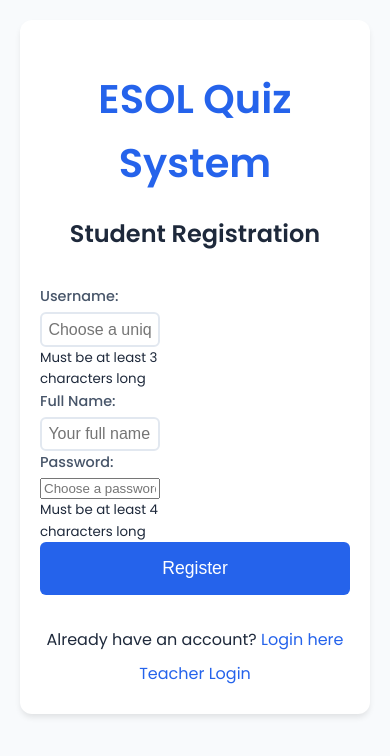
After one commit to marlanamc/ESOL_LMS, a Flask app: page /student/register in a window 390 px wide. The commit adds this page. Shown: the top 756 px of the page. Run offline with Flask 3, Linux system fonts and the light colour scheme.

Commit message:
Complete ESOL Quiz System with student authentication, CSV download, and teacher tools
- Add student authentication system to prevent duplicates and cheating
- Implement secure password hashing and session management
- Add student registration and login pages
- Update quiz flow to use authenticated students
- Add CSV download functionality to teacher dashboard
- Implement teacher password reset feature for students
- Improve error handling and user feedback throughout
- Add detailed score display (X out of Y correct)
- Polish UI with better styling and responsiveness
- Add comprehensive documentation and deployment checklist
- Create requirements.txt for dependency management
- Add deployment script for PythonAnywhere

```diff
--- a/app.py
+++ b/app.py
@@ -1,9 +1,12 @@
-from flask import Flask, render_template, request, redirect, url_for, session, flash
+from flask import Flask, render_template, request, redirect, url_for, session, flash, send_file
 from functools import wraps
 import pandas as pd
 from datetime import datetime
 import json
 import os
+import io
+import hashlib
+import secrets
 
 app = Flask(__name__)
 app.secret_key = os.urandom(24)
@@ -23,6 +26,45 @@ def load_quizzes():
 
 WEEKLY_QUIZZES = load_quizzes()
 
+def load_students():
+    """Load student data from JSON file"""
+    file_path = os.path.join(os.path.dirname(__file__), 'students.json')
+    try:
+        with open(file_path, 'r') as f:
+            return json.load(f)
+    except FileNotFoundError:
+        return {}
+    except json.JSONDecodeError:
+        return {}
+
+def save_students(students):
+    """Save student data to JSON file"""
+    file_path = os.path.join(os.path.dirname(__file__), 'students.json')
+    with open(file_path, 'w') as f:
+        json.dump(students, f, indent=2)
+
+def hash_password(password):
+    """Hash password with salt"""
+    salt = secrets.token_hex(16)
+    return hashlib.pbkdf2_hmac('sha256', password.encode(), salt.encode(), 100000).hex() + ':' + salt
+
+def verify_password(stored_password, provided_password):
+    """Verify password against stored hash"""
+    try:
+        password_hash, salt = stored_password.split(':')
+        return password_hash == hashlib.pbkdf2_hmac('sha256', provided_password.encode(), salt.encode(), 100000).hex()
+    except ValueError:
+        return False
+
+def student_required(f):
+    """Decorator to require student login"""
+    @wraps(f)
+    def decorated_function(*args, **kwargs):
+        if not session.get('student_id'):
+            return redirect(url_for('student_login'))
+        return f(*args, **kwargs)
+    return decorated_function
+
 def teacher_required(f):
     @wraps(f)
     def decorated_function(*args, **kwargs):
@@ -33,6 +75,10 @@ def teacher_required(f):
 
 @app.route('/')
 def index():
+    # Check if student is logged in
+    if not session.get('student_id'):
+        return redirect(url_for('student_login'))
+
     # Format the due dates
     print("Rendering quiz list")
     formatted_quizzes = {}
@@ -43,34 +89,52 @@ def index():
             'due_date': formatted_due_date,
             'verbs': data['verbs']
         }
-    return render_template('quiz_list.html', quizzes=formatted_quizzes)
+
+    # Get student name for display
+    students = load_students()
+    student_name = students.get(session['student_id'], {}).get('name', 'Student')
+
+    return render_template('quiz_list.html', quizzes=formatted_quizzes, student_name=student_name)
 
 @app.route('/quiz/<week>')
+@student_required
 def take_quiz(week):
     if week in WEEKLY_QUIZZES:
         quiz_data = WEEKLY_QUIZZES[week]
         # Parse and format the due date
         due_date = datetime.strptime(quiz_data['due_date'], '%Y-%m-%d')
         formatted_due_date = due_date.strftime('%B %d, %Y')
+
+        # Get student name
+        students = load_students()
+        student_name = students.get(session['student_id'], {}).get('name', 'Student')
+
         return render_template('index.html',
                              week=week,
                              due_date=formatted_due_date,
-                             verbs=quiz_data['verbs'])
+                             verbs=quiz_data['verbs'],
+                             student_name=student_name)
     return redirect(url_for('index'))
 
 @app.route('/submit', methods=['POST'])
+@student_required
 def submit():
-    student_name = request.form['student_name'].strip()
     week = request.form.get('week')  # Get the week from the form
 
     # Make sure we're using the correct week's quiz data
     if week not in WEEKLY_QUIZZES:
+        flash('Invalid quiz week selected.')
         return redirect(url_for('index'))
+
+    # Get student name from session
+    students = load_students()
+    student_name = students.get(session['student_id'], {}).get('name', 'Student')
 
     verbs = WEEKLY_QUIZZES[week]['verbs']  # Get the verbs for this specific week
 
     score = 0
     results = []
+    total_questions = len(verbs) * 5
 
     for verb in verbs:
         verb_results = {'verb': verb, 'answers': [], 'correct': []}
@@ -86,19 +150,20 @@ def submit():
 
         results.append(verb_results)
 
-    final_score = (score / (len(verbs) * 5)) * 100
+    final_score = (score / total_questions) * 100 if total_questions > 0 else 0
 
     # Save to CSV
     try:
         df = pd.read_csv('quiz_results.csv')
     except FileNotFoundError:
-        df = pd.DataFrame(columns=['Date', 'Student', 'Score', 'Week'])
+        df = pd.DataFrame(columns=['Date', 'Student', 'Score', 'Week', 'Student_ID'])
 
     new_row = {
         'Date': datetime.now().strftime("%Y-%m-%d %H:%M"),
         'Student': student_name,
         'Score': final_score,
-        'Week': week
+        'Week': week,
+        'Student_ID': session['student_id']
     }
     df = pd.concat([df, pd.DataFrame([new_row])], ignore_index=True)
     df.to_csv('quiz_results.csv', index=False)
@@ -107,7 +172,70 @@ def submit():
                          results=results,
                          score=final_score,
                          student_name=student_name,
-                         week=week)
+                         week=week,
+                         total_questions=total_questions,
+                         correct_answers=score)
+
+@app.route('/student/register', methods=['GET', 'POST'])
+def student_register():
+    if request.method == 'POST':
+        username = request.form['username'].strip().lower()
+        password = request.form['password']
+        name = request.form['name'].strip()
+
+        if not username or not password or not name:
+            flash('All fields are required')
+            return render_template('student_register.html')
+
+        if len(username) < 3:
+            flash('Username must be at least 3 characters long')
+            return render_template('student_register.html')
+
+        if len(password) < 4:
+            flash('Password must be at least 4 characters long')
+            return render_template('student_register.html')
+
+        students = load_students()
+
+        if username in students:
+            flash('Username already exists')
+            return render_template('student_register.html')
+
+        # Create new student
+        students[username] = {
+            'name': name,
+            'password': hash_password(password),
+            'created': datetime.now().strftime("%Y-%m-%d %H:%M")
+        }
+
+        save_students(students)
+        flash('Registration successful! Please log in.')
+        return redirect(url_for('student_login'))
+
+    return render_template('student_register.html')
+
+@app.route('/student/login', methods=['GET', 'POST'])
+def student_login():
+    if request.method == 'POST':
+        username = request.form['username'].strip().lower()
+        password = request.form['password']
+
+        students = load_students()
+
+        if username in students and verify_password(students[username]['password'], password):
+            session['student_id'] = username
+            flash('Login successful!')
+            return redirect(url_for('index'))
+        else:
+            flash('Invalid username or password')
+
+    return render_template('student_login.html')
+
+@app.route('/student/logout')
+def student_logout():
+    session.pop('student_id', None)
+    flash('You have been logged out')
+    return redirect(url_for('student_login'))
 
 @app.route('/teacher/login', methods=['GET', 'POST'])
 def teacher_login():
@@ -172,5 +300,65 @@ def teacher_dashboard():
         return render_template('teacher_dashboard.html',
                              error="No quiz results found yet.")
 
+@app.route('/teacher/download_csv')
+@teacher_required
+def download_csv():
+    try:
+        df = pd.read_csv('quiz_results.csv')
+        selected_week = request.args.get('week', 'all')
+
+        # Filter by week if one is selected
+        if selected_week != 'all':
+            filtered_df = df[df['Week'] == selected_week]
+            filename = f'quiz_results_{selected_week.replace(" ", "_")}.csv'
+        else:
+            filtered_df = df
+            filename = 'quiz_results_all_weeks.csv'
+
+        # Create CSV in memory
+        output = io.StringIO()
+        filtered_df.to_csv(output, index=False)
+        output.seek(0)
+
+        # Create BytesIO object for sending
+        mem = io.BytesIO()
+        mem.write(output.getvalue().encode('utf-8'))
+        mem.seek(0)
+
+        return send_file(
+            mem,
+            as_attachment=True,
+            download_name=filename,
+            mimetype='text/csv'
+        )
+    except FileNotFoundError:
+        flash('No quiz results found to download.')
+        return redirect(url_for('teacher_dashboard'))
+
+@app.route('/teacher/reset_password', methods=['POST'])
+@teacher_required
+def reset_student_password():
+    username = request.form['username'].strip().lower()
+    new_password = request.form['new_password']
+
+    if not username or not new_password:
+        flash('Both username and password are required.')
+        return redirect(url_for('teacher_dashboard'))
+
+    if len(new_password) < 4:
+        flash('Password must be at least 4 characters long.')
+        return redirect(url_for('teacher_dashboard'))
+
+    students = load_students()
+
+    if username in students:
+        students[username]['password'] = hash_password(new_password)
+        save_students(students)
+        flash(f'Password reset successfully for {username}')
+    else:
+        flash('Student not found.')
+
+    return redirect(url_for('teacher_dashboard'))
+
 if __name__ == '__main__':
     app
--- a/static/style.css
+++ b/static/style.css
@@ -61,26 +61,47 @@ h1 {
     padding-left: 1.5rem;
 }
 
-.name-input {
+.student-info {
     margin-bottom: 2rem;
-    max-width: 300px;
-    margin-left: auto;
-    margin-right: auto;
+    padding: 1rem;
+    background-color: #f8fafc;
+    border-radius: 8px;
+    text-align: center;
+    border: 1px solid #e2e8f0;
 }
 
-.name-input label {
-    display: block;
-    font-weight: 500;
-    margin-bottom: 0.5rem;
+.student-info p {
+    margin: 0;
+    font-size: 1.1rem;
+    color: var(--text-color);
+}
+
+.auth-links {
+    text-align: center;
+    margin-top: 2rem;
+}
+
+.auth-links p {
+    margin: 0.5rem 0;
+}
+
+.auth-links a {
+    color: var(--primary-color);
+    text-decoration: none;
+}
+
+.auth-links a:hover {
+    text-decoration: underline;
+}
+
+.student-controls {
+    margin-top: 1rem;
     text-align: center;
 }
 
-.name-input input {
-    width: 100%;
-    padding: 0.75rem;
-    border: 2px solid #e2e8f0;
-    border-radius: 6px;
-    font-size: 1rem;
+.alert-info {
+    background-color: #dbeafe;
+    color: #1e40af;
 }
 
 .verb-section {
--- a/templates/index.html
+++ b/templates/index.html
@@ -15,9 +15,8 @@
         <form action="{{ url_for('submit') }}" method="post">
             <input type="hidden" name="week" value="{{ week }}">
 
-            <div class="name-input">
-                <label for="student_name">Student Name:</label>
-                <input type="text" id="student_name" name="student_name" required>
+            <div class="student-info">
+                <p><strong>Student:</strong> {{ student_name }}</p>
             </div>
 
             <div class="instructions">
--- a/templates/quiz_list.html
+++ b/templates/quiz_list.html
@@ -10,7 +10,10 @@
         <header>
             <h1>Marlie's ESOL 3B Class</h1>
             <h2>Irregular Verb Quizzes</h2>
-            <p class="subtitle">Select a quiz to begin</p>
+            <p class="subtitle">Welcome, {{ student_name }}! Select a quiz to begin</p>
+            <div class="student-controls">
+                <a href="{{ url_for('student_logout') }}" class="logout-button">Logout</a>
+            </div>
         </header>
 
         <div class="quiz-list">
--- a/templates/results.html
+++ b/templates/results.html
@@ -11,6 +11,7 @@
             <h1>Quiz Results</h1>
             <div class="score-banner {% if score >= 80 %}high-score{% elif score >= 60 %}medium-score{% else %}low-score{% endif %}">
                 <h2>{{ student_name }}'s Score: {{ "%.1f"|format(score) }}%</h2>
+                <p class="score-detail">{{ correct_answers }} out of {{ total_questions }} correct</p>
             </div>
         </header>
 
--- /dev/null
+++ b/templates/student_register.html
@@ -0,0 +1,47 @@
+<!DOCTYPE html>
+<html>
+<head>
+    <title>Student Registration - ESOL Quiz System</title>
+    <link rel="stylesheet" href="{{ url_for('static', filename='style.css') }}">
+    <link href="https://fonts.googleapis.com/css2?family=Poppins:wght@400;500;600&display=swap" rel="stylesheet">
+</head>
+<body>
+    <div class="container">
+        <header>
+            <h1>ESOL Quiz System</h1>
+            <h2>Student Registration</h2>
+        </header>
+
+        {% with messages = get_flashed_messages() %}
+            {% if messages %}
+                {% for message in messages %}
+                    <div class="alert alert-error">{{ message }}</div>
+                {% endfor %}
+            {% endif %}
+        {% endwith %}
+
+        <form method="POST" class="login-form">
+            <div class="form-group">
+                <label for="username">Username:</label>
+                <input type="text" id="username" name="username" required placeholder="Choose a unique username">
+                <small>Must be at least 3 characters long</small>
+            </div>
+            <div class="form-group">
+                <label for="name">Full Name:</label>
+                <input type="text" id="name" name="name" required placeholder="Your full name">
+            </div>
+            <div class="form-group">
+                <label for="password">Password:</label>
+                <input type="password" id="password" name="password" required placeholder="Choose a password">
+                <small>Must be at least 4 characters long</small>
+            </div>
+            <button type="submit">Register</button>
+        </form>
+
+        <div class="auth-links">
+            <p>Already have an account? <a href="{{ url_for('student_login') }}">Login here</a></p>
+            <p><a href="{{ url_for('teacher_login') }}">Teacher Login</a></p>
+        </div>
+    </div>
+</body>
+</html>
```
Also changed, not shown: other parts of static/style.css (+49 -0 lines), DEPLOYMENT_CHECKLIST.md (added, +115 -0 lines), deploy.py (added, +54 -0 lines), requirements.txt (added, +11 -0 lines), templates/student_login.html (added, +41 -0 lines), templates/teacher_dashboard.html (+23 -0 lines), README.md (added).
